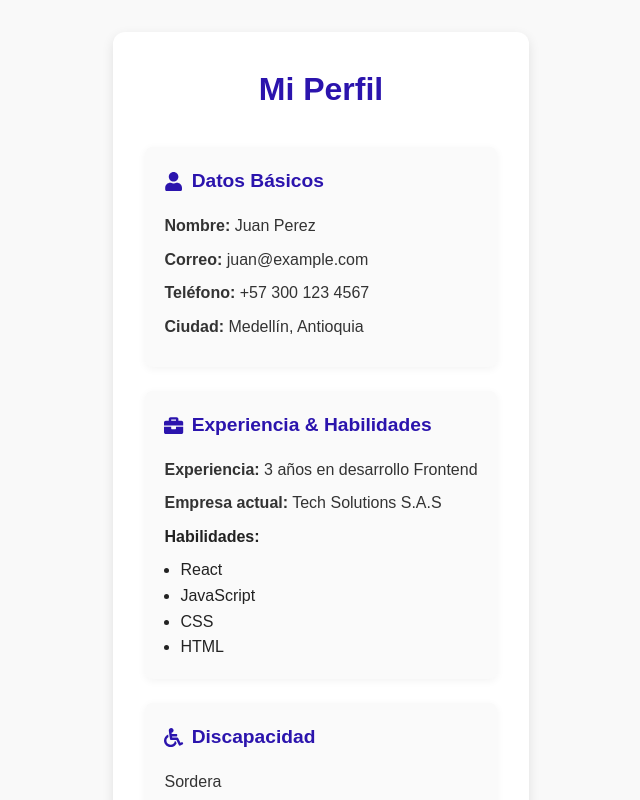
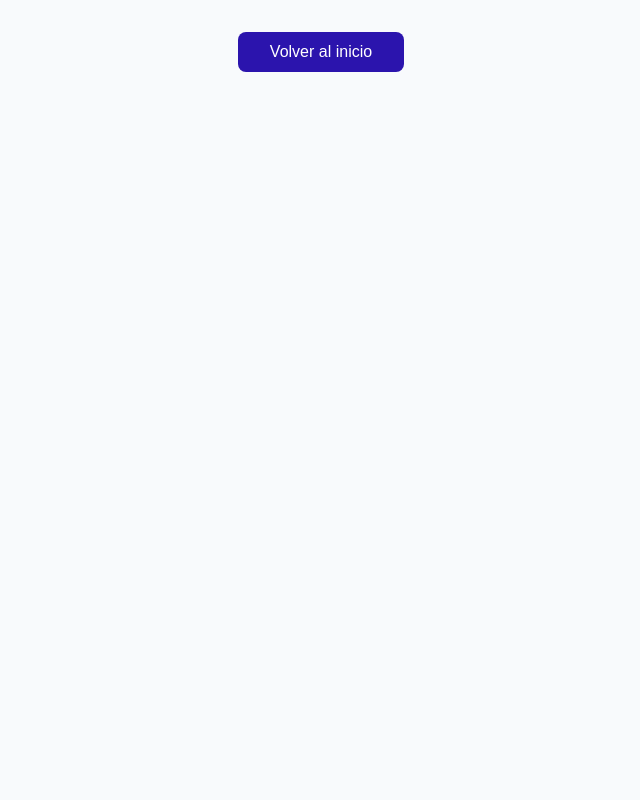
Before and after one commit to juangomlin/WORKABLE_1, a React (Vite) app: page /Aspirante/MiPerfil in a window 1280 px wide. Shown: the top 800 px of the page, without its empty margins (319-959 px from the left). Built offline with nearby package versions, Linux system fonts and the light colour scheme.

Commit message:
Inicio MiPerfil

```diff
--- a/src/components/Buttons/Buttons.jsx
+++ b/src/components/Buttons/Buttons.jsx
@@ -6,7 +6,7 @@ export default function Buttons() {
 		<div className="container-buttons">
                 <button className="job-apply">Aplicar</button>
                 <div className="buttons">
-                    <button className="button-icon" onClick={() => setSeñe}>
+                    <button className="button-icon" onClick={() => setInterval}>
                         <Heart className="text-blue-600 w-6 h-6"></Heart>
                     </button>
                     <button className="button-icon">
--- a/src/components/HeaderAspirant/HeaderAspirant.css
+++ b/src/components/HeaderAspirant/HeaderAspirant.css
@@ -15,8 +15,8 @@
 
 .header-center {
   display: flex;
-  justify-content: center;
-  align-items: center;
+  justify-content: left;
+  align-items: left;
 }
 
 .header-right-container .perfil-section {
@@ -38,10 +38,10 @@
   display: flex;
   align-items: center;
   justify-content: center;
-  border: 1px solid #ddd;
+  border: 2px solid #ddd;
   border-radius: 50px;
   padding: 1px 16px;
-  background: #fff;
+  background: none;
   box-shadow: 0 0 5px rgba(0,0,0,0.1);
   max-width: 450px;
   width: 100%;
@@ -67,7 +67,6 @@
 
 .search-button {
   background: #002f6c;
-  color: white;
   border: none;
   border-radius: 50%;
   padding: 6px;
--- a/src/components/HeaderAspirant/HeaderAspirant.jsx
+++ b/src/components/HeaderAspirant/HeaderAspirant.jsx
@@ -19,17 +19,15 @@ const HeaderAspirant = () => {
       <div className="header-center">
         <div className="job-search-bar">
           <div className="search-section">
-            <FaBriefcase className="search-icon" />
-            <input type="text" placeholder="asesor comercial" />
+            <FaBriefcase className="search-icon" color='white'/>
+            <input type="text" className='input-text' placeholder="Cargo" />
           </div>
           <div className="divider" />
           <div className="search-section">
-            <FaMapMarkerAlt className="search-icon" />
-            <input type="text" placeholder="Bogotá, D.C." />
+            <FaMapMarkerAlt className="search-icon" color='white' />
+            <input type="text" className='input-text' placeholder='Ciudad' color='white' />
           </div>
-          <button className="search-button">
-            <FaSearch />
-          </button>
+            <FaSearch color='white' />
         </div>
       </div>
 
--- a/src/pages/AspirantePage/MiPerfil/MiPerfil.jsx
+++ b/src/pages/AspirantePage/MiPerfil/MiPerfil.jsx
@@ -19,35 +19,7 @@ const MiPerfil = () => {
 
   return (
     <>
-      <main className="perfil-container">
-        <section className="perfil-card">
-          <h2 className="perfil-title">Mi Perfil</h2>
-          <div className="perfil-grid">
 
-            <div className="perfil-section">
-              <h3 className="perfil-subtitle"><FaUser /> Datos Básicos</h3>
-              <p><strong>Nombre:</strong> {aspirante.nombre}</p>
-              <p><strong>Correo:</strong> {aspirante.correo}</p>
-              <p><strong>Teléfono:</strong> {aspirante.telefono}</p>
-              <p><strong>Ciudad:</strong> {aspirante.ciudad}</p>
-            </div>
-            <div className="perfil-section">
-              <h3 className="perfil-subtitle"><FaBriefcase /> Experiencia & Habilidades</h3>
-              <p><strong>Experiencia:</strong> {aspirante.experiencia}</p>
-              <p><strong>Empresa actual:</strong> {aspirante.empresaActual}</p>
-              <strong>Habilidades:</strong>
-              <ul>
-                {aspirante.habilidades.map((hab, idx) => (
-                  <li key={idx}>{hab}</li>
-                ))}
-              </ul>
-            </div>
-            <div className="perfil-section">
-              <h3 className="perfil-subtitle"><FaWheelchair /> Discapacidad</h3>
-              <p>{aspirante.discapacidad}</p>
-            </div>
-
-          </div>
 
           <button
             className="perfil-button"
@@ -55,8 +27,7 @@ const MiPerfil = () => {
           >
             Volver al inicio
           </button>
-        </section>
-      </main>
+
     </>
   );
 };
```
